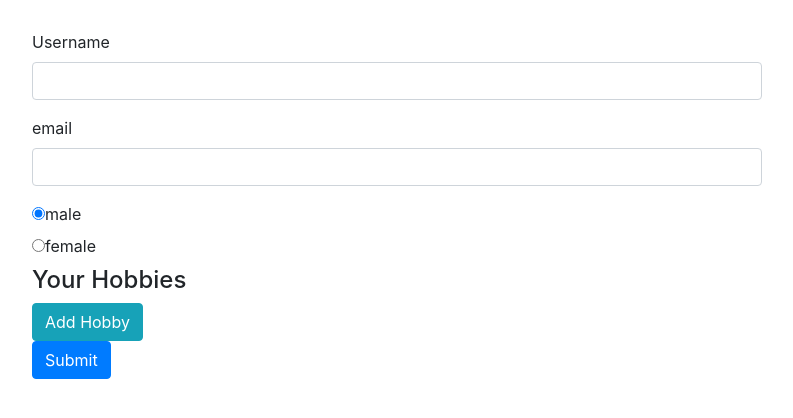
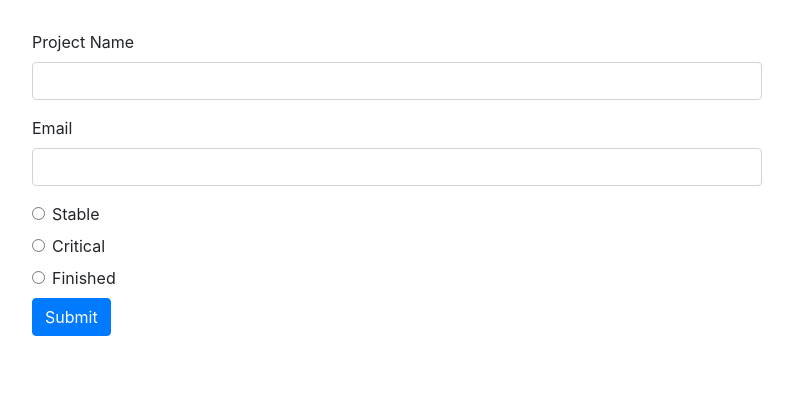
Before and after one commit to marcinjaro95/acedemind-angular-course, an Angular app: page / in a window 1280 px wide. Shown: the top 418 px of the page, without its empty margins (53-846 px from the left). Built offline with nearby package versions, Linux system fonts and the light colour scheme.

Commit message:
reactive form task commit

```diff
--- a/src/app/app.component.html
+++ b/src/app/app.component.html
@@ -1,59 +1,43 @@
 <div class="container">
   <div class="row">
     <div class="col-xs-12 col-sm-10 col-md-8 col-sm-offset-1 col-md-offset-2">
-      <form [formGroup]="signUpForm" (ngSubmit)="onSubmit()">
-        <div formArrayName="userData">
+      <form [formGroup]="signupForm" (ngSubmit)="onSubmit()">
         <div class="form-group">
-            <label for="username">Username</label>
+          <label for="project_name">Project Name</label>
           <input
+            formControlName="project_name"
+            id="project_name"
             type="text"
-              id="username"
-              formControlName="username"
             class="form-control">
           <span
-              *ngIf="!signUpForm.get('userData.username')?.valid && signUpForm.get('userData.username')?.touched"
+            *ngIf="!signupForm.get('project_name')?.valid && signupForm.get('project_name')?.touched"
             class="form-text">
               <span
-              *ngIf="signUpForm.get('userData.username')?.errors?.nameIsForbidden">The name is restricted!</span>
+                *ngIf="signupForm.get('project_name')?.errors?.nameIsRestricted">The name is restricted!</span>
               <span
-                *ngIf="signUpForm.get('userData.username')?.errors?.required">The name is required!</span>
+                *ngIf="signupForm.get('project_name')?.errors?.required">The name is required!</span>
             </span>
         </div>
         <div class="form-group">
-            <label for="email">email</label>
+          <label for="email">Email</label>
           <input
+            formControlName="email"
+            id="email"
             type="text"
-              id="email"
-              formControlName="email"
             class="form-control">
           <span
-              *ngIf="!signUpForm.get('userData.email')?.valid && signUpForm.get('userData.email')?.touched"
-              class="form-text">Please enter valid email!</span>
+            *ngIf="signupForm.get('email')?.errors?.required">The email is required!</span>
         </div>
-        </div>
-        <div class="radio" *ngFor="let gender of genders">
-          <label>
+        <div class="form-check" *ngFor="let projStatus of projectStatuses; let i = index;">
+          <label for="status-{{i}}">
           <input
+                 formControlName="status"
+                 class="form-check-input"
                  type="radio"
-              formControlName="gender"
-              [value]="gender">{{ gender }}
+                 id="status-{{i}}"
+                 [value]="projStatus">{{projStatus}}
           </label>
         </div>
-        <div formArrayName="hobbies">
-          <h4>Your Hobbies</h4>
-          <button
-            class="btn btn-info"
-            type="button"
-            (click)="onAddHobbies()"
-          >Add Hobby</button>
-          <div class="form-group" *ngFor="let hobbyControl of controls; let i = index">
-            <label for="hobby-{{i}}}">Hobby</label>
-            <input id="hobby-{{i}}}" type="text" class="form-control" [formControlName]="i">
-          </div>
-        </div>
-        <span
-          *ngIf="!signUpForm?.valid && signUpForm?.touched"
-          class="form-text">Please enter valid data!</span>
         <button class="btn btn-primary" type="submit">Submit</button>
       </form>
     </div>
--- a/src/app/app.component.ts
+++ b/src/app/app.component.ts
@@ -1,6 +1,5 @@
 import {Component, OnInit} from '@angular/core';
-import {FormArray, FormControl, FormGroup, ValidationErrors, Validators} from "@angular/forms";
-import {Observable} from "rxjs";
+import {Form, FormControl, FormGroup, Validators} from "@angular/forms";
 
 @Component({
   selector: 'app-root',
@@ -8,50 +7,29 @@ import {Observable} from "rxjs";
   styleUrls: ['./app.component.css']
 })
 export class AppComponent implements OnInit {
-  genders = ['male', 'female'];
-  signUpForm: FormGroup = new FormGroup({});
-  forbiddenNames: string[] = ['Chris', 'Anna'];
+  signupForm: FormGroup = new FormGroup({})
+  projectStatuses: string[] = ['Stable', 'Critical', 'Finished'];
+  forbiddenName: string[] = ['Test', 'test'];
 
   ngOnInit() {
-    this.signUpForm = new FormGroup({
-      'userData': new FormGroup({
-        'username': new FormControl(null,[ Validators.required, this.forbiddenNamesValidator.bind(this)]),
-        'email': new FormControl(null, [Validators.required, Validators.email], this.forbiddenEmailsValidator)
-      }),
-      'gender': new FormControl('male'),
-      'hobbies': new FormArray([])
-    });
+    this.signupForm = new FormGroup({
+      'project_name': new FormControl(null,[ Validators.required, this.restrictedName.bind(this)]),
+      'email': new FormControl(null, Validators.email),
+      'status': new FormControl(null, Validators.required)
+    })
   }
 
   onSubmit() {
-    console.log(this.signUpForm);
+    console.log(this.signupForm.controls);
   }
 
-  onAddHobbies() {
-    const control = new FormControl(null, Validators.required);
-    (<FormArray>this.signUpForm.get('hobbies')).push(control);
-  }
-
-  get controls() {
-    return (this.signUpForm.get('hobbies') as FormArray).controls;
-  }
-
-  forbiddenNamesValidator(control: FormControl): { [s: string]: boolean } | null {
-    if (this.forbiddenNames.indexOf(control.value) !== -1) {
-      return {'nameIsForbidden': true}
+  restrictedName(control: FormControl): { [s: string]: boolean} | null {
+    if (this.forbiddenName.indexOf(control.value) !== -1) {
+      return { nameIsRestricted: true }
     }
     return null;
   }
 
-  forbiddenEmailsValidator(control: FormControl): Promise<any> | Observable<any> {
-    return new Promise<any>((resolve: any, reject: any) => {
-      setTimeout(() => {
-        if (control.value === 'test@test.com') {
-          resolve({'emailIsForbidden': true});
-        } else {
-          reject(null);
-        }
-      },1500)
-    });
-  }
+
+
 }
--- a/src/app/app.module.ts
+++ b/src/app/app.module.ts
@@ -1,7 +1,7 @@
 import { BrowserModule } from '@angular/platform-browser';
 import { NgModule } from '@angular/core';
-import { ReactiveFormsModule } from '@angular/forms';
 import { AppComponent } from './app.component';
+import {ReactiveFormsModule} from "@angular/forms";
 
 @NgModule({
   declarations: [
```
Lines whose indentation alone changed are shown as unchanged.
